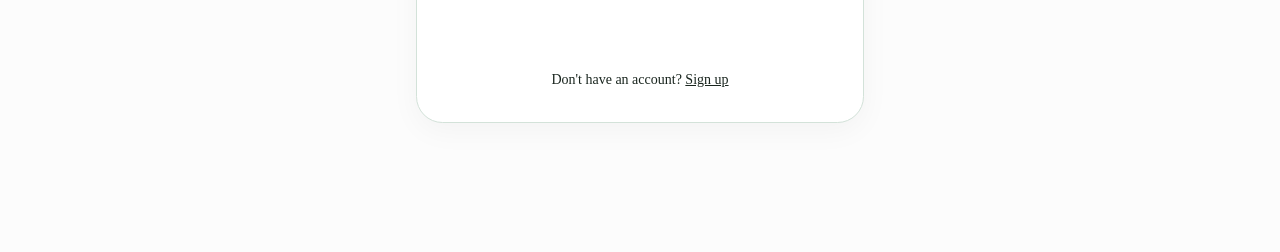
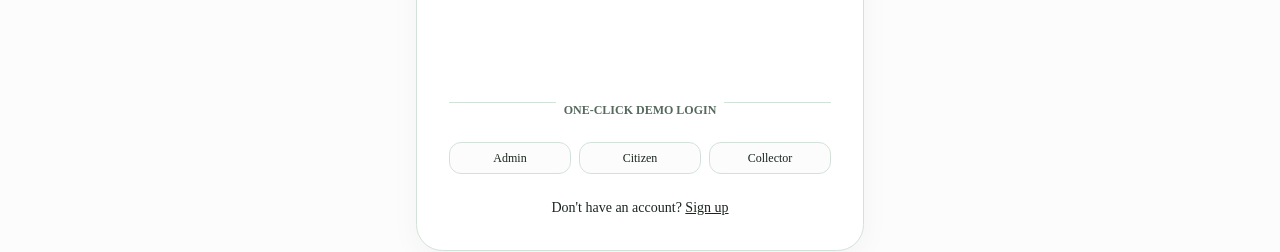
Before and after one commit to ArafatSany7/ecoWaste-forntend, a Next.js app: page /login in a window 1280 px wide. Shown: the part 561-813 px from the top of the page. Built offline with nearby package versions, Linux system fonts and the light colour scheme; no server answers.

Commit message:
feat: add demo buttons

```diff
--- a/src/components/form/login-form.tsx
+++ b/src/components/form/login-form.tsx
@@ -114,6 +114,47 @@ export function LoginForm() {
 
       <GoogleLogin />
 
+      <div className="relative pt-4">
+        <div className="absolute inset-0 flex items-center pt-4">
+          <span className="w-full border-t" />
+        </div>
+        <div className="relative flex justify-center text-xs uppercase pt-4">
+          <span className="bg-card px-2 text-muted-foreground font-semibold">
+            One-Click Demo Login
+          </span>
+        </div>
+      </div>
+
+      <div className="grid grid-cols-3 gap-2">
+        <Button
+          variant="outline"
+          type="button"
+          className="text-xs"
+          onClick={() => onSubmit({ email: "admin@example.com", password: "password123" })}
+          disabled={isLoading}
+        >
+          Admin
+        </Button>
+        <Button
+          variant="outline"
+          type="button"
+          className="text-xs"
+          onClick={() => onSubmit({ email: "citizen@example.com", password: "password123" })}
+          disabled={isLoading}
+        >
+          Citizen
+        </Button>
+        <Button
+          variant="outline"
+          type="button"
+          className="text-xs"
+          onClick={() => onSubmit({ email: "collector@example.com", password: "password123" })}
+          disabled={isLoading}
+        >
+          Collector
+        </Button>
+      </div>
+
       <div className="text-center text-sm">
         Don&apos;t have an account?{" "}
         <Link href="/register" className="underline hover:text-primary transition-colors">
```
